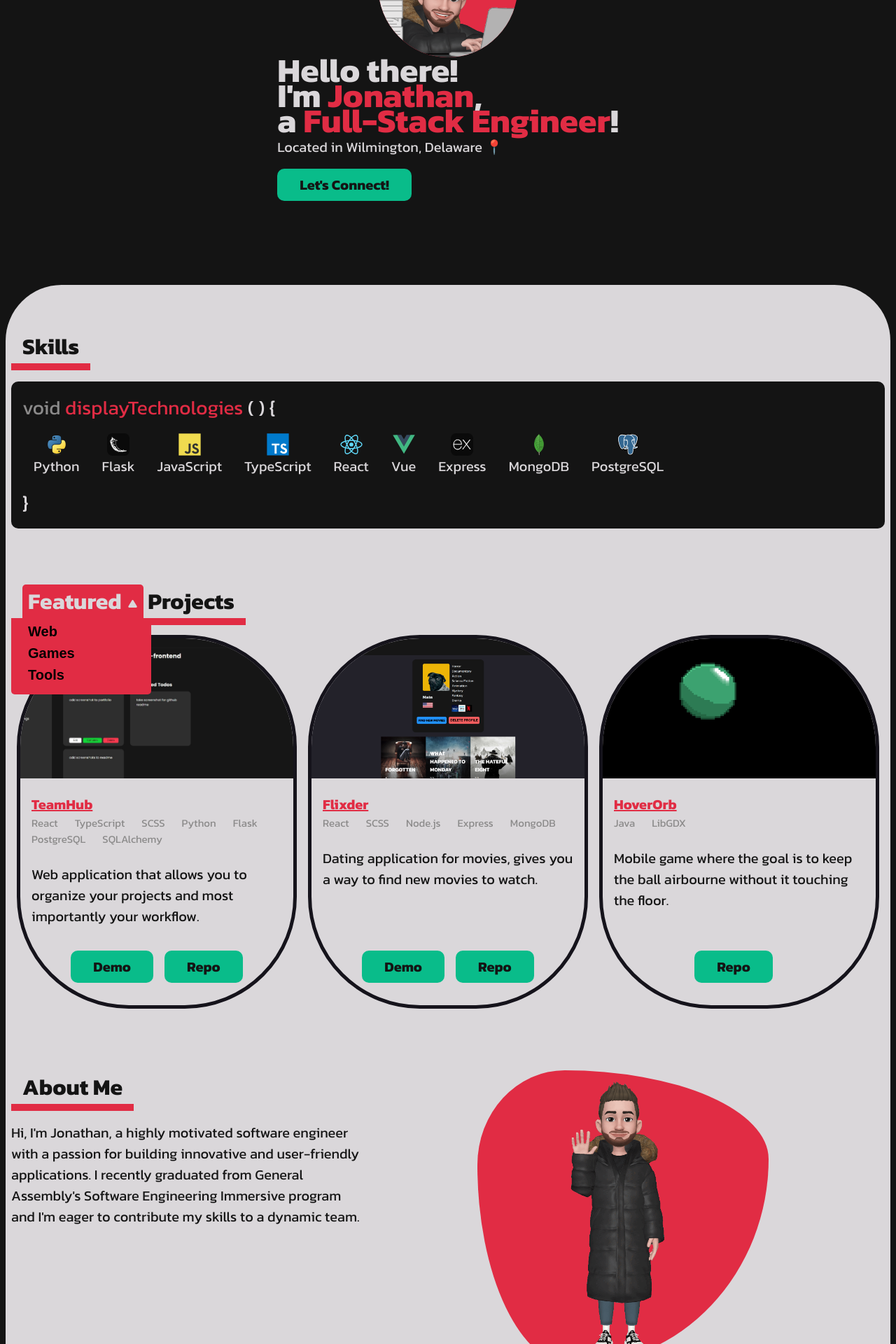
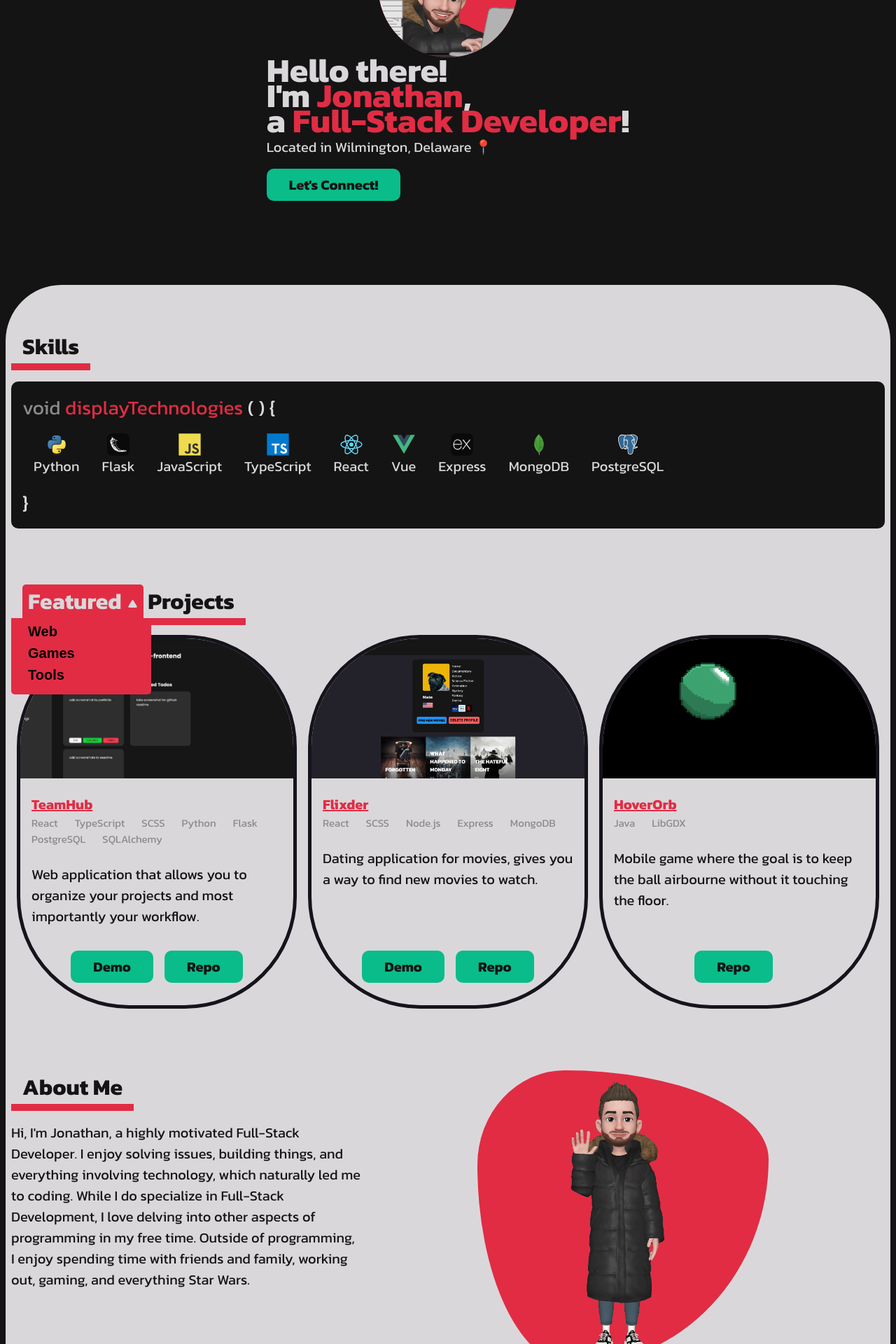
Before and after one commit to venoblin/personal-portfolio-frontend, a React (Create React App) app: page / in a window 1280 px wide. Shown: the part 220-2140 px from the top of the page at 70% size. Built offline with nearby package versions, Linux system fonts and the light colour scheme; no server answers.

Commit message:
added about me

```diff
--- a/src/components/sections/About.jsx
+++ b/src/components/sections/About.jsx
@@ -8,9 +8,11 @@ const About = () => {
         <div className='about-me'>
           <h2>About Me</h2>
           <p>
-            Hi, I'm Jonathan, a highly motivated software engineer with a passion for building innovative and user-friendly
-            applications. I recently graduated from General Assembly's Software Engineering Immersive program and I'm eager to
-            contribute my skills to a dynamic team.
+            Hi, I'm Jonathan, a highly motivated Full-Stack Developer.
+            I enjoy solving issues, building things, and everything involving technology, which naturally
+            led me to coding. While I do specialize in Full-Stack Development, I love delving into other aspects
+            of programming in my free time. Outside of programming, I enjoy spending time with friends and family,
+            working out, gaming, and everything Star Wars.
           </p>
         </div>
 
--- a/src/components/sections/Home.jsx
+++ b/src/components/sections/Home.jsx
@@ -1,7 +1,6 @@
 import '../../styles/Home.css'
 import emojiTyping from '../../images/emoji-typing.gif'
 import { useEffect, useRef } from 'react'
-import Skills from '../Skills'
 
 const Home = (props) => {
   const innerWrapperRef = useRef()
@@ -27,7 +26,7 @@ const Home = (props) => {
                 I'm <span className="highlight">Jonathan</span>,
               </span>
               <span className="wrapper">
-                a <span className="highlight">Full-Stack Engineer</span>!
+                a <span className="highlight">Full-Stack Developer</span>!
               </span>
             </h1>
             <p className='location'>Located in Wilmington, Delaware 📍</p>
```
